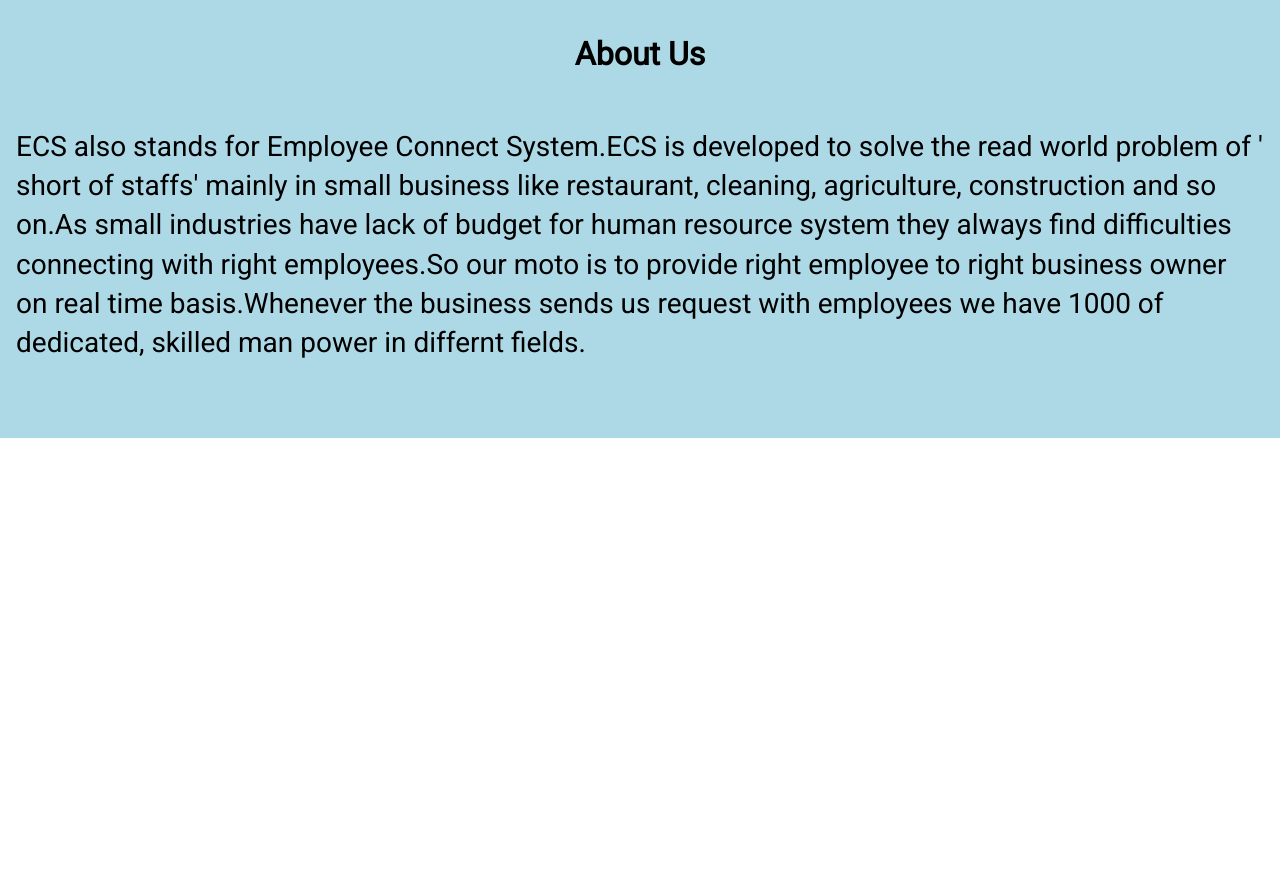
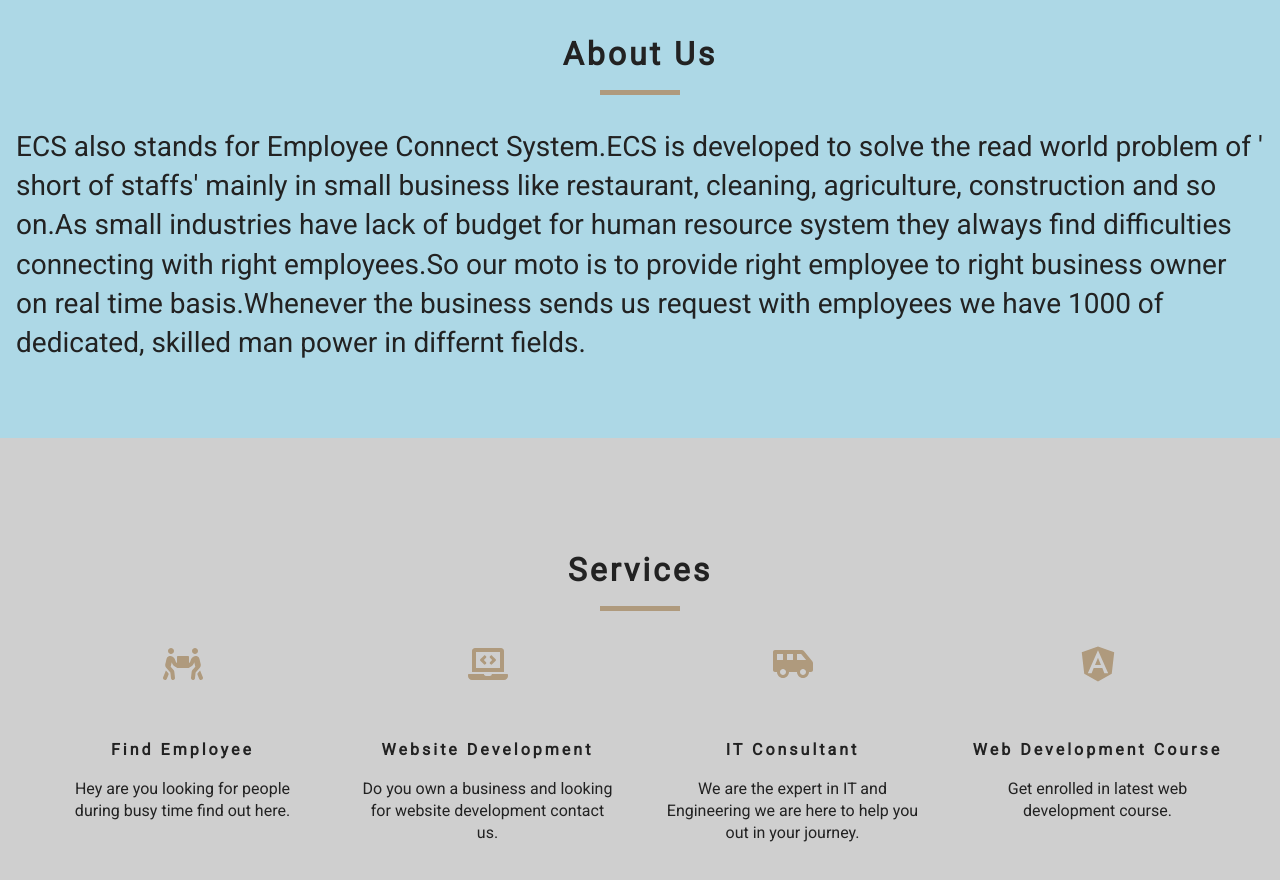
Before and after one commit to marasinipradeep/Go-Employee, a React (Create React App) app in the folder client/: page / in a window 1280 px wide. Shown: the part 780-1660 px from the top of the page. Before the commit the page ends 1218 px from the top, so only its background shows below. Built offline with nearby package versions, Linux system fonts and the light colour scheme.

Commit message:
#Working on About us

```diff
--- a/client/src/Components/Pages/Home/Home.js
+++ b/client/src/Components/Pages/Home/Home.js
@@ -7,7 +7,7 @@ import { Link } from 'react-router-dom';
 import Hero from '../../Hero/Hero';
 import Banner from '../../Banner/Banner';
 import AboutUs from '../../AboutUs/AboutUs';
-// import Services from '../Services/Services';
+import Services from '../../Services/Services';
 
 
 
@@ -31,7 +31,8 @@ export default function Home() {
         </Link>
                 </Banner>
             </Hero>
-        <AboutUs/>
+            <AboutUs />
+            <Services />
 
         </>
     )
--- /dev/null
+++ b/client/src/Components/Services/Services.css
@@ -0,0 +1,55 @@
+:root {
+  --primaryColor: #af9a7d;
+  --mainWhite: #fff;
+  --offWhite: #f7f7f7;
+  --mainBlack: #222;
+  --mainGrey: #ececec;
+  --darkGrey: #cfcfcf;
+  --mainTransition: all 0.3s linear;
+  --mainSpacing: 3px;
+  --lightShadow: 2px 5px 3px 0px rgba(0, 0, 0, 0.5);
+  --darkShadow: 4px 10px 5px 0px rgba(0, 0, 0, 0.5);
+}
+/* services */
+.services {
+    padding: 5rem 0;
+  }
+  .services {
+    background: var(--darkGrey);
+    text-align: center;
+  }
+  .services-center {
+    width: 90vw;
+    margin: 0 auto;
+    display: grid;
+    grid-template-columns: repeat(auto-fit, minmax(255px, 1fr));
+    grid-row-gap: 2rem;
+    grid-column-gap: 50px;
+  }
+  .service span {
+    display: inline-block;
+    color: var(--primaryColor);
+    font-size: 2.5rem;
+    margin-bottom: 1.5rem;
+  }
+  .services h6 {
+    letter-spacing: var(--mainSpacing);
+    text-transform: capitalize;
+  }
+  .services p {
+    width: 80%;
+    margin: 0 auto;
+  }
+  @media screen and (min-width: 992px) {
+    .services-center {
+      width: 95vw;
+      max-width: 1170px;
+    }
+  }
+
+  @media screen and (min-width: 1200px) {
+    .services p {
+      width: 100%;
+    }
+  }
+  /*end of services */
--- /dev/null
+++ b/client/src/Components/Services/Services.js
@@ -0,0 +1,64 @@
+import React, { Component } from 'react'
+import { FaPeopleCarry, FaLaptopCode, FaShuttleVan, FaAngular } from "react-icons/fa"
+import Title from '../Title/Title';
+import './Services.css'
+
+class Services extends Component {
+    constructor(props) {
+        super(props)
+
+        this.state = {
+            services: [
+                {
+                    icon: <FaPeopleCarry />,
+                    title: "find employee",
+                    info: 'Hey are you looking for people during busy time find out here.'
+
+                },
+                {
+                    icon: <FaLaptopCode />,
+                    title: "website development",
+                    info: 'Do you own a business and looking for website development contact us.'
+
+                },
+                {
+                    icon: <FaShuttleVan />,
+                    title: "IT consultant",
+                    info: 'We are the expert in IT and Engineering we are here to help you out in your journey.'
+
+                },
+                {
+                    icon: <FaAngular />,
+                    title: "web development course",
+                    info: 'Get enrolled in latest web development course.'
+
+                },
+            ]
+
+        }
+    }
+    render() {
+        return (
+            <section className="services">
+                <Title title="services" />
+                <div className="services-center">
+                    {this.state.services.map((item,index) => {
+                        return(
+                             <article key={index} className="service">
+                            <span>{item.icon}</span>
+                            <h6>{item.title}</h6>
+                            <p>{item.info}</p>
+                        </article>
+                    );
+
+                    })}
+                </div>
+            </section>
+
+
+
+        );
+    }
+}
+
+export default Services
```
Lines whose indentation alone changed are shown as unchanged.
